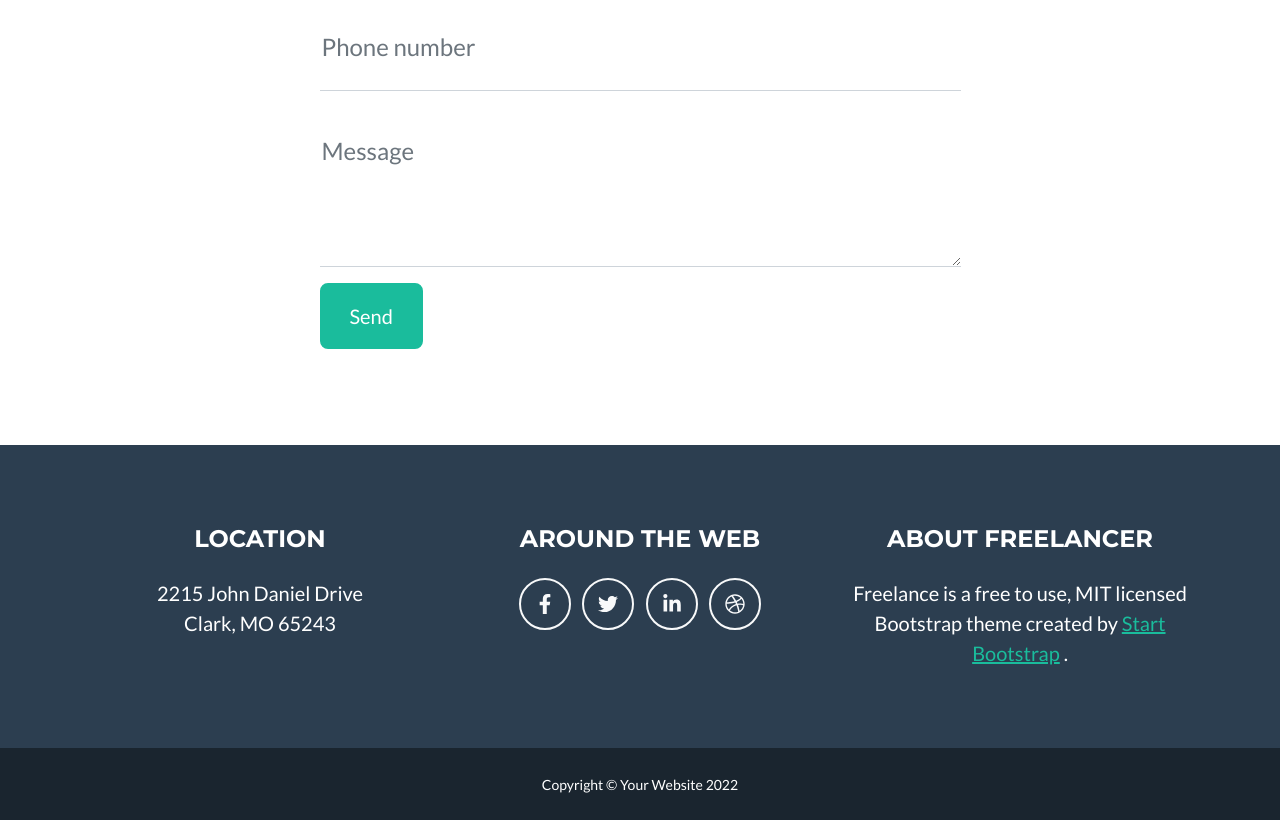
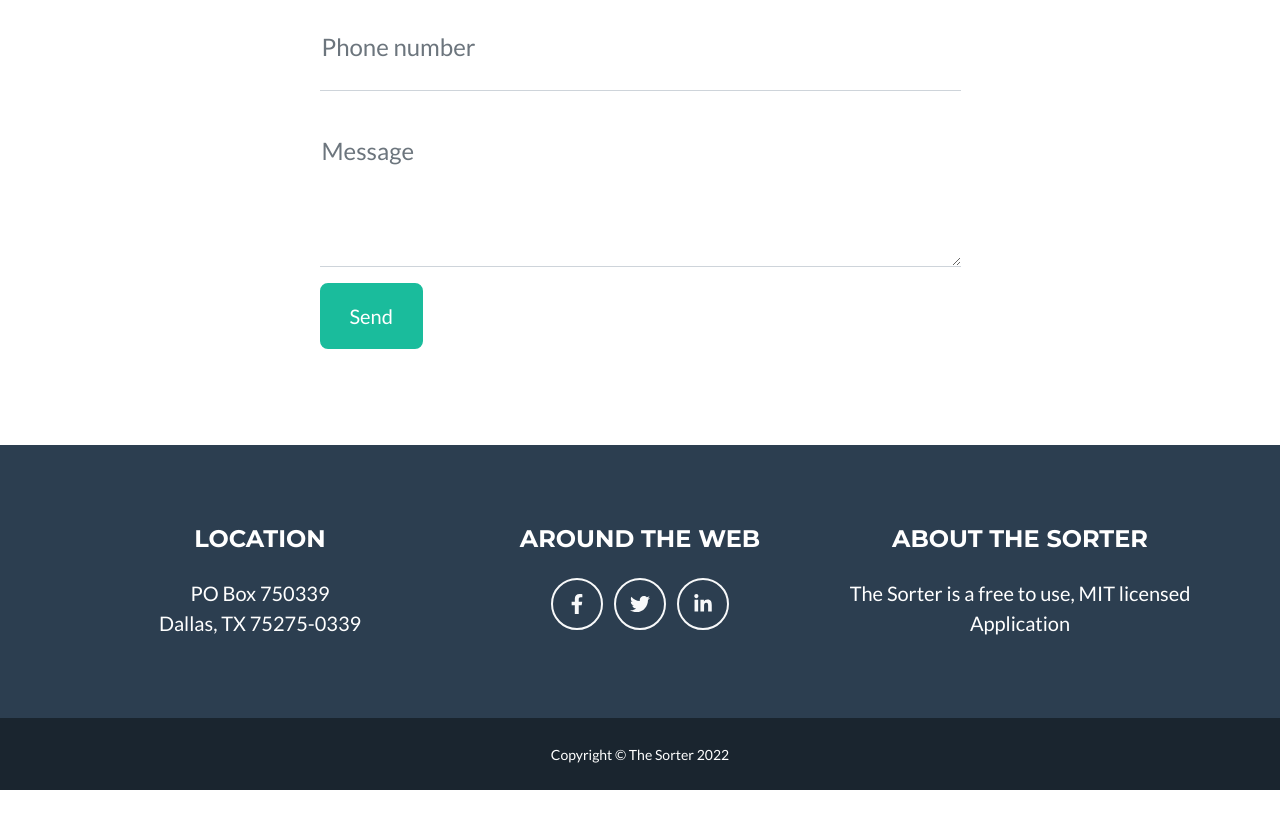
Before and after one commit to gitumar/finalwebsite, a plain HTML site: page index.html in a window 1280 px wide. Shown: the part 2512-3332 px from the top of the page. After the commit the page ends 3302 px from the top, so only its background shows below. Drawn offline with nearby package versions, Linux system fonts and the light colour scheme.

Commit message:
added social links

```diff
--- a/index.html
+++ b/index.html
@@ -231,28 +231,25 @@
                 <div class="col-lg-4 mb-5 mb-lg-0">
                     <h4 class="text-uppercase mb-4">Location</h4>
                     <p class="lead mb-0">
-                        2215 John Daniel Drive
+                        PO Box 750339
                         <br />
-                        Clark, MO 65243
+                        Dallas, TX 75275-0339
                     </p>
                 </div>
                 <!-- Footer Social Icons-->
                 <div class="col-lg-4 mb-5 mb-lg-0">
                     <h4 class="text-uppercase mb-4">Around the Web</h4>
-                    <a class="btn btn-outline-light btn-social mx-1" href="#!"><i
+                    <a target="_blank" rel="noopener noreferrer" class="btn btn-outline-light btn-social mx-1" href="https://www.facebook.com/smudallas/"><i
                             class="fab fa-fw fa-facebook-f"></i></a>
-                    <a class="btn btn-outline-light btn-social mx-1" href="#!"><i class="fab fa-fw fa-twitter"></i></a>
-                    <a class="btn btn-outline-light btn-social mx-1" href="#!"><i
+                    <a target="_blank" rel="noopener noreferrer" class="btn btn-outline-light btn-social mx-1" href="https://twitter.com/SMU"><i class="fab fa-fw fa-twitter"></i></a>
+                    <a target="_blank" rel="noopener noreferrer" class="btn btn-outline-light btn-social mx-1" href="https://www.linkedin.com/authwall?trk=gf&trkInfo=AQGe-0iT6pGRLQAAAYTLP1Qg5QnE2pEmDD8FajwH0hJt7X_Tkb6o1mxYfxyW4aVp57RfkeM15lveBkRx6EGrY25DFBS9l8t90ySYW7g56A_tstFF1O1kMCoimQqbtwiT_h-D_TA=&original_referer=https://www.google.com/&sessionRedirect=https%3A%2F%2Fwww.linkedin.com%2Fschool%2Fsmudallas%2F"><i
                             class="fab fa-fw fa-linkedin-in"></i></a>
-                    <a class="btn btn-outline-light btn-social mx-1" href="#!"><i class="fab fa-fw fa-dribbble"></i></a>
                 </div>
                 <!-- Footer About Text-->
                 <div class="col-lg-4">
-                    <h4 class="text-uppercase mb-4">About Freelancer</h4>
+                    <h4 class="text-uppercase mb-4">About The Sorter</h4>
                     <p class="lead mb-0">
-                        Freelance is a free to use, MIT licensed Bootstrap theme created by
-                        <a href="http://startbootstrap.com">Start Bootstrap</a>
-                        .
+                        The Sorter is a free to use, MIT licensed Application
                     </p>
                 </div>
             </div>
@@ -260,7 +257,7 @@
     </footer>
     <!-- Copyright Section-->
     <div class="copyright py-4 text-center text-white">
-        <div class="container"><small>Copyright &copy; Your Website 2022</small></div>
+        <div class="container"><small>Copyright &copy; The Sorter 2022</small></div>
     </div>
     <!-- Portfolio Modals-->
     <!-- Portfolio Modal 1-->
```
